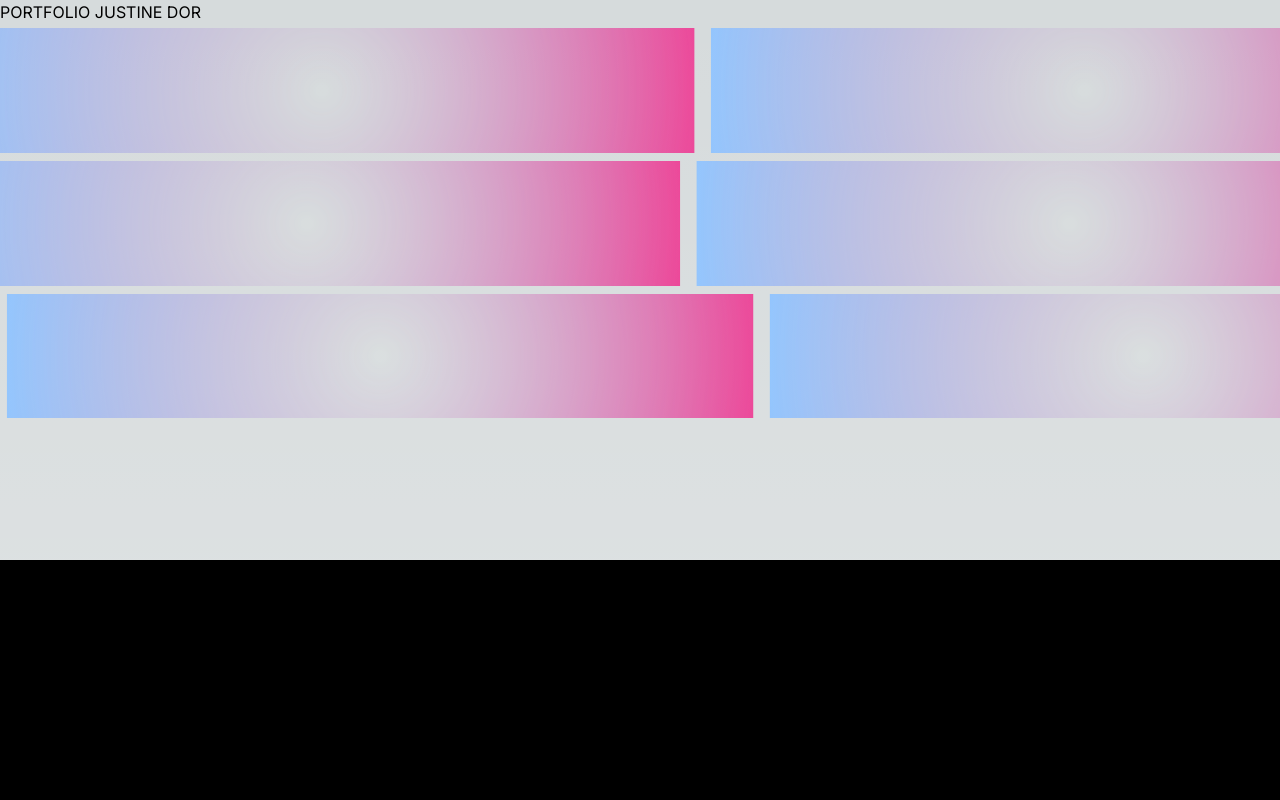
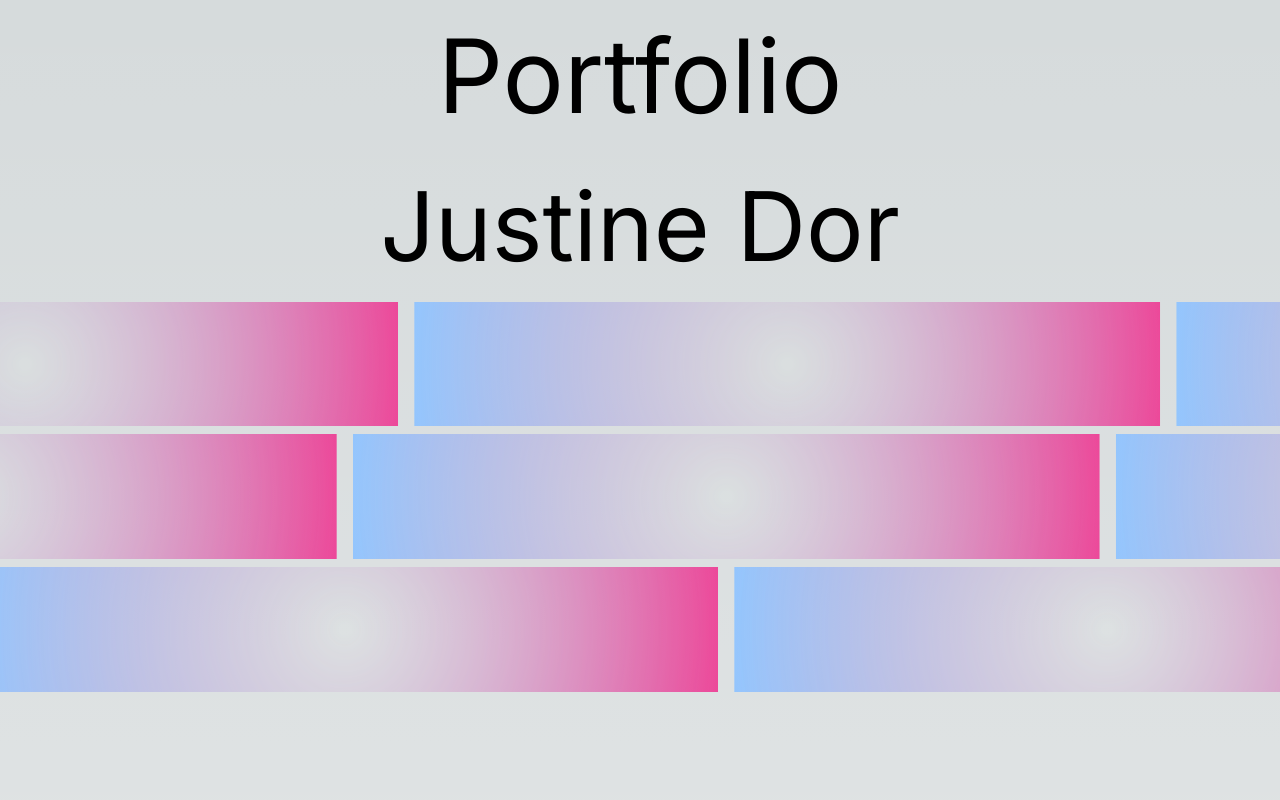
Before and after one commit to Jusss10/Jus10Port, a Next.js app: page / in a window 1280 px wide. Shown: the top 800 px of the page. Built offline with nearby package versions, Linux system fonts and the light colour scheme.

Commit message:
Chnaged the header

```diff
--- a/src/app/page.tsx
+++ b/src/app/page.tsx
@@ -10,6 +10,10 @@ export default function Home() {
 	return (
 		<main className="flex justify-center items-center scrollbar-hide ">
 			<div className="w-full scrollbar-hide">
+				<div className="flex flex-col items-center justify-center h-full">
+					<p className="text-[8vw] font-tiny5">Portfolio</p>
+					<p className="text-[7.5vw] font-tiny5">Justine Dor</p>
+				</div>
 				<Hero />
 				<About />
 				<Hero />
--- a/src/components/Hero.tsx
+++ b/src/components/Hero.tsx
@@ -33,9 +33,8 @@ const Hero = () => {
 			<RadialGradient containerRef={container} />
 			<div className="absolute left-0 w-full h-full">
 				<div ref={container} className="h-[150vh] pb-20 pt-26 relative">
-					<p className=""> PORTFOLIO JUSTINE DOR</p>
-					<Slide direction="left" left="-20%" progress={scrollYProgress} />
-					<Slide direction="right" left="-50%" progress={scrollYProgress} />
+					<Slide direction="left" left="-100%" progress={scrollYProgress} />
+					<Slide direction="right" left="-20%" progress={scrollYProgress} />
 					<Slide direction="left" left="-75%" progress={scrollYProgress} />
 				</div>
 			</div>
```
